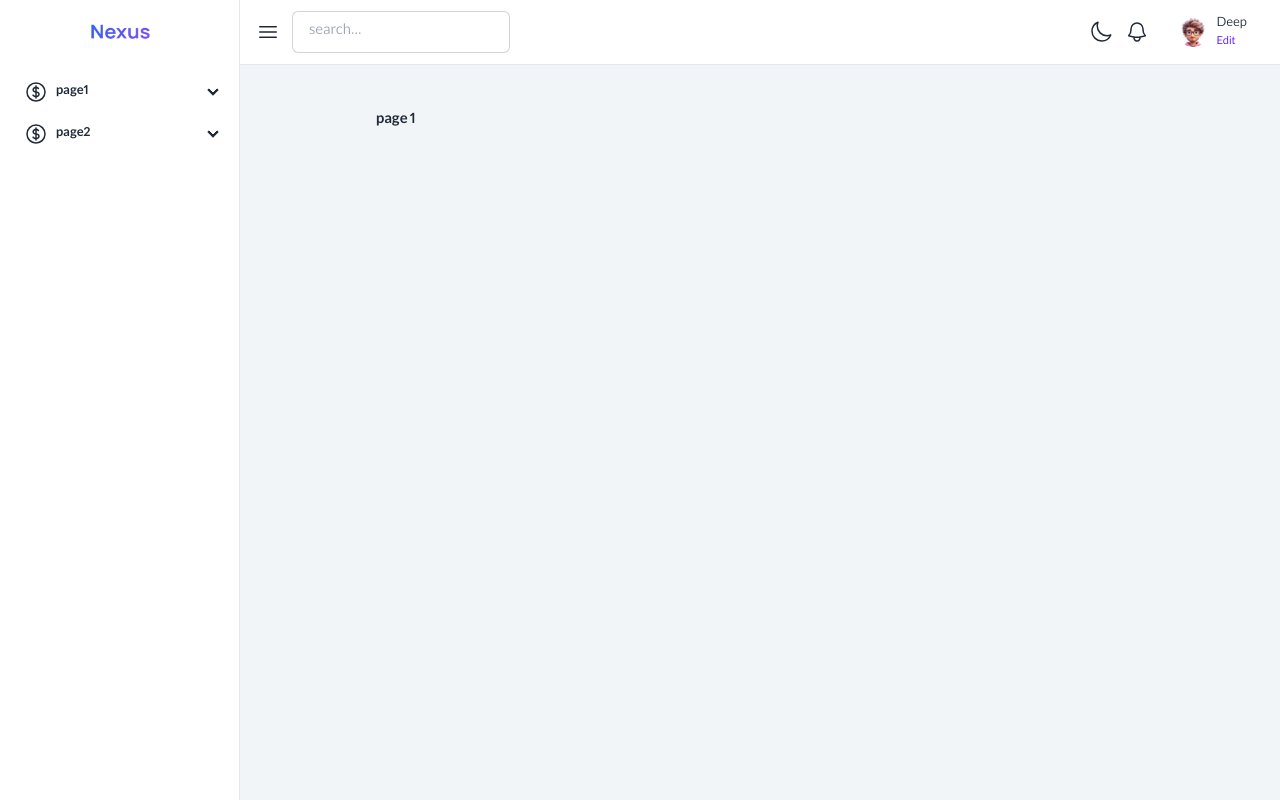
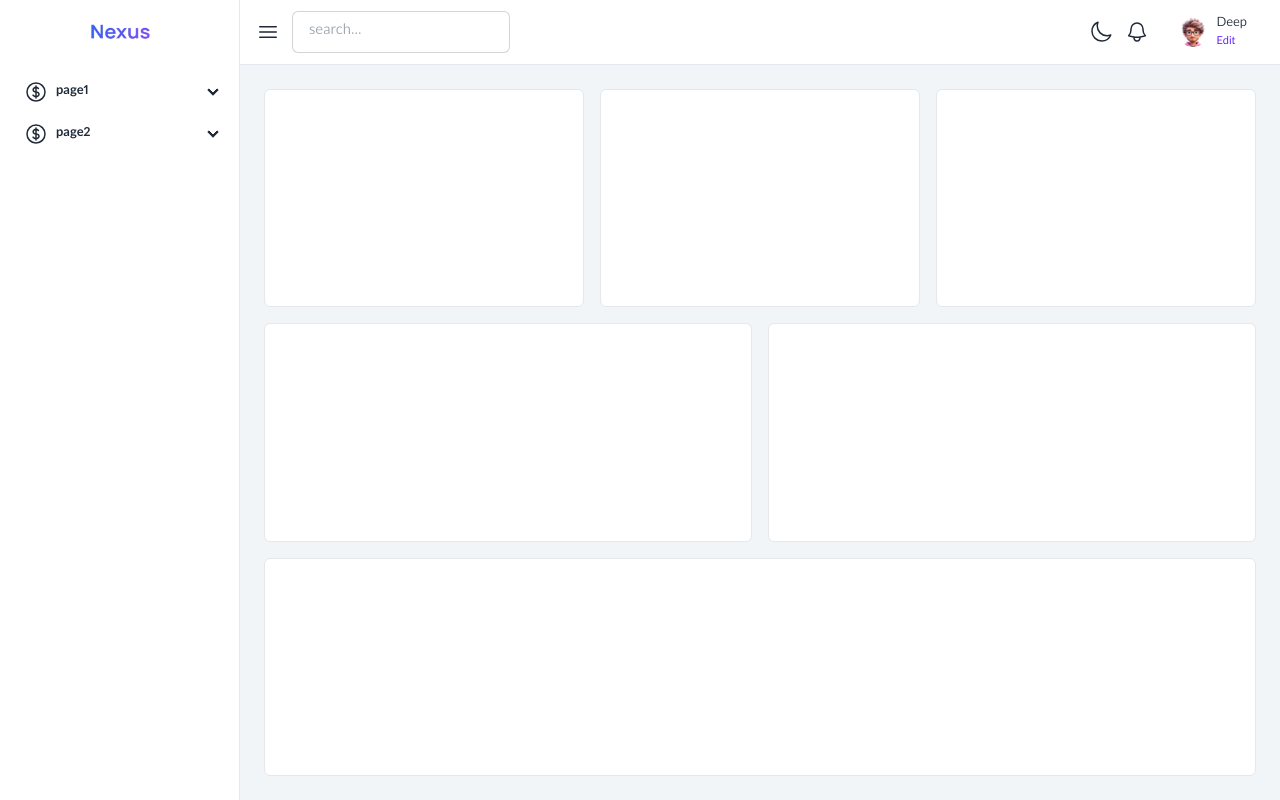
Before and after one commit to erfunit/smartegic-frontend, a Next.js app: page /en in a window 1280 px wide. Built offline with nearby package versions, Linux system fonts and the light colour scheme; what tailwindcss-rtl would draw is missing.

Commit message:
dynamic grid system

```diff
--- a/package.json
+++ b/package.json
@@ -25,6 +25,7 @@
         "@types/react-select": "^5.0.1",
         "@types/react-select-country-list": "^2.2.3",
         "axios": "^1.7.2",
+        "classnames": "^2.5.1",
         "clsx": "^2.1.1",
         "country-data": "^0.0.31",
         "country-flag-icons": "^1.5.11",
--- a/src/app/[lang]/(main)/layout.tsx
+++ b/src/app/[lang]/(main)/layout.tsx
@@ -21,15 +21,13 @@ export default function MainLayout({
 }): React.ReactNode {
     return (
         <div className="w-full h-full">
-            <div className="flex overflow-hidden">
+            <div className="flex overflow-hidden h-full">
                 <div className="hidden lg:block">
                     <NavigationMenu />
                 </div>
-                <div className="main-wrapper h-full overflow-auto">
+                <div className="main-wrapper h-full overflow-auto flex flex-col">
                     <Navbar />
-                    <div className="content-wrapper min-h-[calc(100vh-65px)]">
-                        {children}
-                    </div>
+                    <div className="content-wrapper flex-grow">{children}</div>
                 </div>
             </div>
         </div>
--- a/src/app/[lang]/(main)/page.tsx
+++ b/src/app/[lang]/(main)/page.tsx
@@ -1,3 +1,6 @@
+import { GridBox } from "@/app/_components/container/grid-box";
+import { GridItem } from "@/app/_components/container/grid-item";
+import { PageContainer } from "@/app/_components/container/page-container";
 import React from "react";
 // import { Locale } from "../../../i18n.config";
 // import FormComponent from "../_components/form";
@@ -15,11 +18,29 @@ Promise<React.JSX.Element> => {
     // const dict: { test_form: FormField[] } = await getDictionary(lang);
 
     return (
-        <div className="container max-w-screen-md px-5 py-5 mx-auto lg:px-0">
-            {/* <RegistrationForm dict={dict} /> */}
-            {/* <FormComponent /> */}
-            page 1
-        </div>
+        <PageContainer>
+            <GridBox
+                cols={{
+                    sm: 1,
+                    lg: 3,
+                }}
+                rows={{
+                    sm: 3,
+                    lg: 1,
+                }}
+            >
+                <GridItem />
+                <GridItem />
+                <GridItem />
+            </GridBox>
+            <GridBox cols="2">
+                <GridItem />
+                <GridItem />
+            </GridBox>
+            <GridBox cols="1">
+                <GridItem />
+            </GridBox>
+        </PageContainer>
     );
 };
 
--- /dev/null
+++ b/src/app/_components/container/_types/grid-types.ts
@@ -0,0 +1,21 @@
+import React from "react";
+
+export type ResponsiveSizes = "sm" | "md" | "lg" | "xl";
+
+export type ResponsiveClasses = Partial<Record<ResponsiveSizes, number>>;
+
+export type ResponsiveClassNames = ResponsiveClasses | string;
+
+export type GridBoxProps = {
+    children?: React.ReactNode;
+    className?: string;
+    cols?: ResponsiveClassNames;
+    rows?: ResponsiveClassNames;
+};
+
+export type GridItemProps = {
+    children?: React.ReactNode;
+    className?: string;
+    rowspan?: ResponsiveClassNames;
+    colspan?: ResponsiveClassNames;
+};
--- /dev/null
+++ b/src/app/_components/container/grid-box.tsx
@@ -0,0 +1,35 @@
+import clsx from "clsx";
+import React from "react";
+import { GridBoxProps, ResponsiveClassNames } from "./_types/grid-types";
+
+const generateResponsiveClasses = (
+    responsive: ResponsiveClassNames | undefined,
+    prefix: "grid-cols" | "grid-rows",
+) => {
+    if (!responsive) return "";
+    if (typeof responsive === "string") {
+        return `${prefix}-${responsive}`;
+    }
+    return Object.entries(responsive)
+        .map(([key, value]) => `${key}:${prefix}-${value}`)
+        .join(" ");
+};
+
+export const GridBox: React.FC<GridBoxProps> = ({
+    children,
+    className,
+    cols,
+    rows,
+}) => {
+    const colClasses = generateResponsiveClasses(cols, "grid-cols");
+    const rowClasses = generateResponsiveClasses(rows, "grid-rows");
+
+    const classes = clsx(
+        "grid gap-4 h-full",
+        className,
+        colClasses,
+        rowClasses,
+    );
+
+    return <div className={classes}>{children}</div>;
+};
--- /dev/null
+++ b/src/app/_components/container/grid-item.tsx
@@ -0,0 +1,35 @@
+import clsx from "clsx";
+import React from "react";
+import { GridItemProps, ResponsiveClassNames } from "./_types/grid-types";
+
+const generateResponsiveClasses = (
+    responsive: ResponsiveClassNames | undefined,
+    prefix: "col-span" | "row-span",
+) => {
+    if (!responsive) return "";
+    if (typeof responsive === "string") {
+        return `${prefix}-${responsive}`;
+    }
+    return Object.entries(responsive)
+        .map(([key, value]) => `${key}:${prefix}-${value}`)
+        .join(" ");
+};
+
+export const GridItem: React.FC<GridItemProps> = ({
+    children,
+    className,
+    rowspan,
+    colspan,
+}) => {
+    const colClasses = generateResponsiveClasses(colspan, "col-span");
+    const rowClasses = generateResponsiveClasses(rowspan, "row-span");
+
+    const classes = clsx(
+        "w-full h-full bg-white border rounded-md",
+        className,
+        colClasses,
+        rowClasses,
+    );
+
+    return <div className={classes}>{children}</div>;
+};
--- /dev/null
+++ b/src/app/_components/container/page-container.tsx
@@ -0,0 +1,23 @@
+import clsx from "clsx";
+import React from "react";
+
+type PageContainerProps = {
+    children: React.ReactNode;
+    className?: string;
+};
+
+export const PageContainer: React.FC<PageContainerProps> = ({
+    children,
+    className,
+}) => {
+    return (
+        <div
+            className={clsx(
+                "w-full h-full flex flex-col items-stretch gap-4",
+                className,
+            )}
+        >
+            {children}
+        </div>
+    );
+};
--- a/src/styles/components/content.css
+++ b/src/styles/components/content.css
@@ -1,3 +1,3 @@
 .content-wrapper {
-    @apply flex-grow bg-lightGray p-6 transition-all ease-cubic duration-150;
+    @apply flex-grow bg-lightGray p-6 w-full h-auto  min-h-[calc(100vh-65px)]  transition-all ease-cubic duration-150;
 }
--- a/tailwind.config.js
+++ b/tailwind.config.js
@@ -2,6 +2,24 @@
 
 // const daisy = "";
 module.exports = {
+    safelist: [
+        // Column span classes
+        ...["", "sm:", "md:", "lg:", "xl:", "2xl:"].flatMap((prefix) =>
+            Array.from({ length: 12 }, (_, i) => `${prefix}col-span-${i + 1}`),
+        ),
+        // Row span classes
+        ...["", "sm:", "md:", "lg:", "xl:", "2xl:"].flatMap((prefix) =>
+            Array.from({ length: 12 }, (_, i) => `${prefix}row-span-${i + 1}`),
+        ),
+        // Grid column classes
+        ...["", "sm:", "md:", "lg:", "xl:", "2xl:"].flatMap((prefix) =>
+            Array.from({ length: 12 }, (_, i) => `${prefix}grid-cols-${i + 1}`),
+        ),
+        // Grid row classes
+        ...["", "sm:", "md:", "lg:", "xl:", "2xl:"].flatMap((prefix) =>
+            Array.from({ length: 12 }, (_, i) => `${prefix}grid-rows-${i + 1}`),
+        ),
+    ],
     purge: ["./src/**/*.{js,ts,jsx,tsx,mdx}"],
     darkMode: false, // or 'media' or 'class'
     theme: {
```
Also changed, not shown: 1 other file (tests, documents, lock files or other folders).
